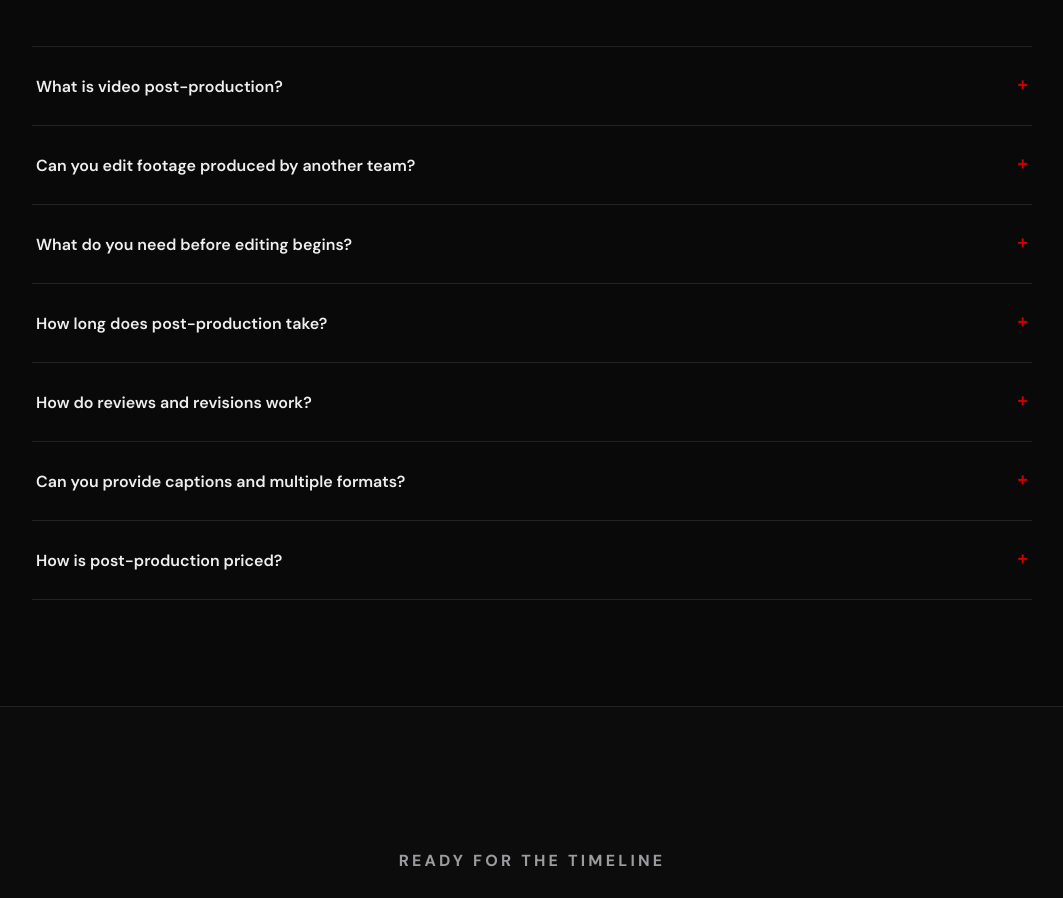
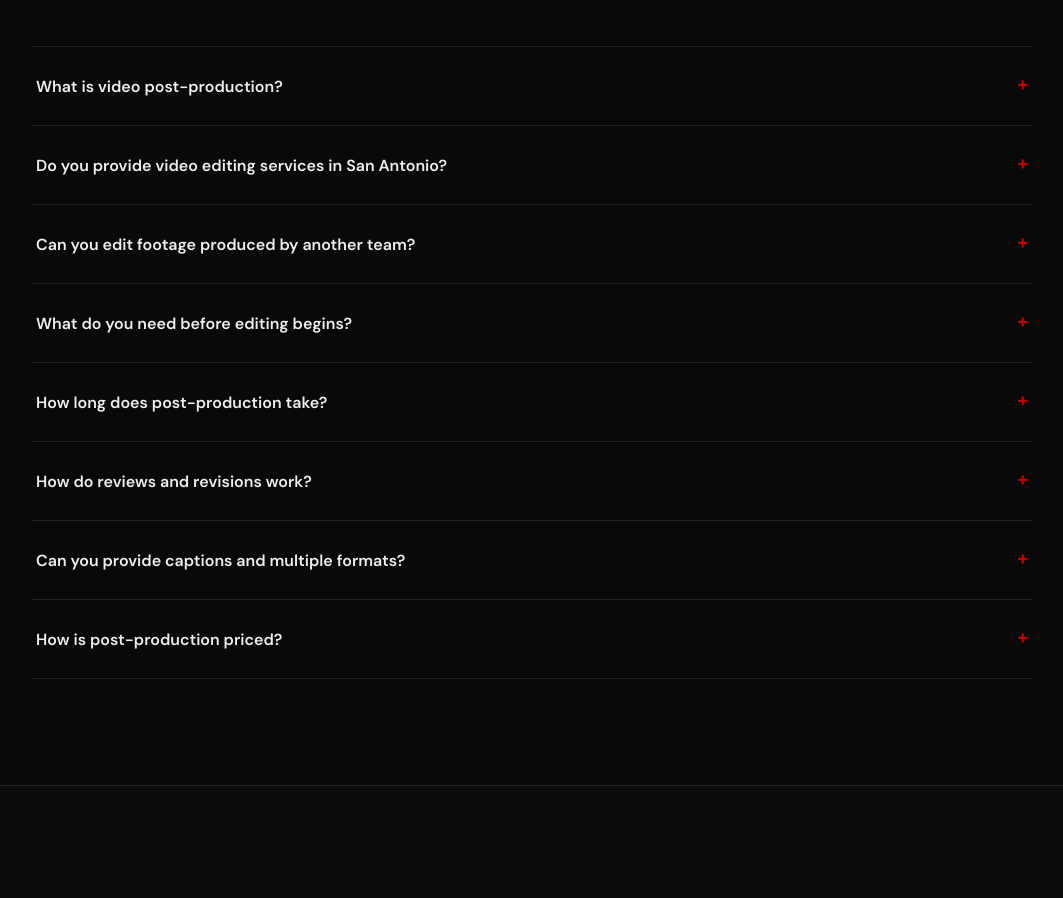
Before and after one commit to amigos2177/mediabar-website, a Next.js app: page /video-production/post-production in a window 1280 px wide. Shown: the part 7680-8578 px from the top of the page, without its empty margins (108-1171 px from the left). Built offline with nearby package versions, Linux system fonts and the light colour scheme; no server answers; a web font is replaced by a local one.

Commit message:
SEO: add San Antonio video editing FAQ

```diff
--- a/app/video-production/post-production/content.ts
+++ b/app/video-production/post-production/content.ts
@@ -3,6 +3,11 @@ export const postProductionFaqs = [
     question: 'What is video post-production?',
     answer:
       'Video post-production is the work that turns recorded footage into a finished piece: story editing, color, dialogue cleanup, sound mixing, motion graphics, captions, review, versioning, and final delivery. Media Bar can finish a full production or edit footage from another team.',
+  },
+  {
+    question: 'Do you provide video editing services in San Antonio?',
+    answer:
+      'Yes. Media Bar provides video editing and post-production services in San Antonio for companies, agencies, and production teams that need editorial, color, sound, graphics, captions, versioning, or final delivery support.',
   },
   {
     question: 'Can you edit footage produced by another team?',
```
